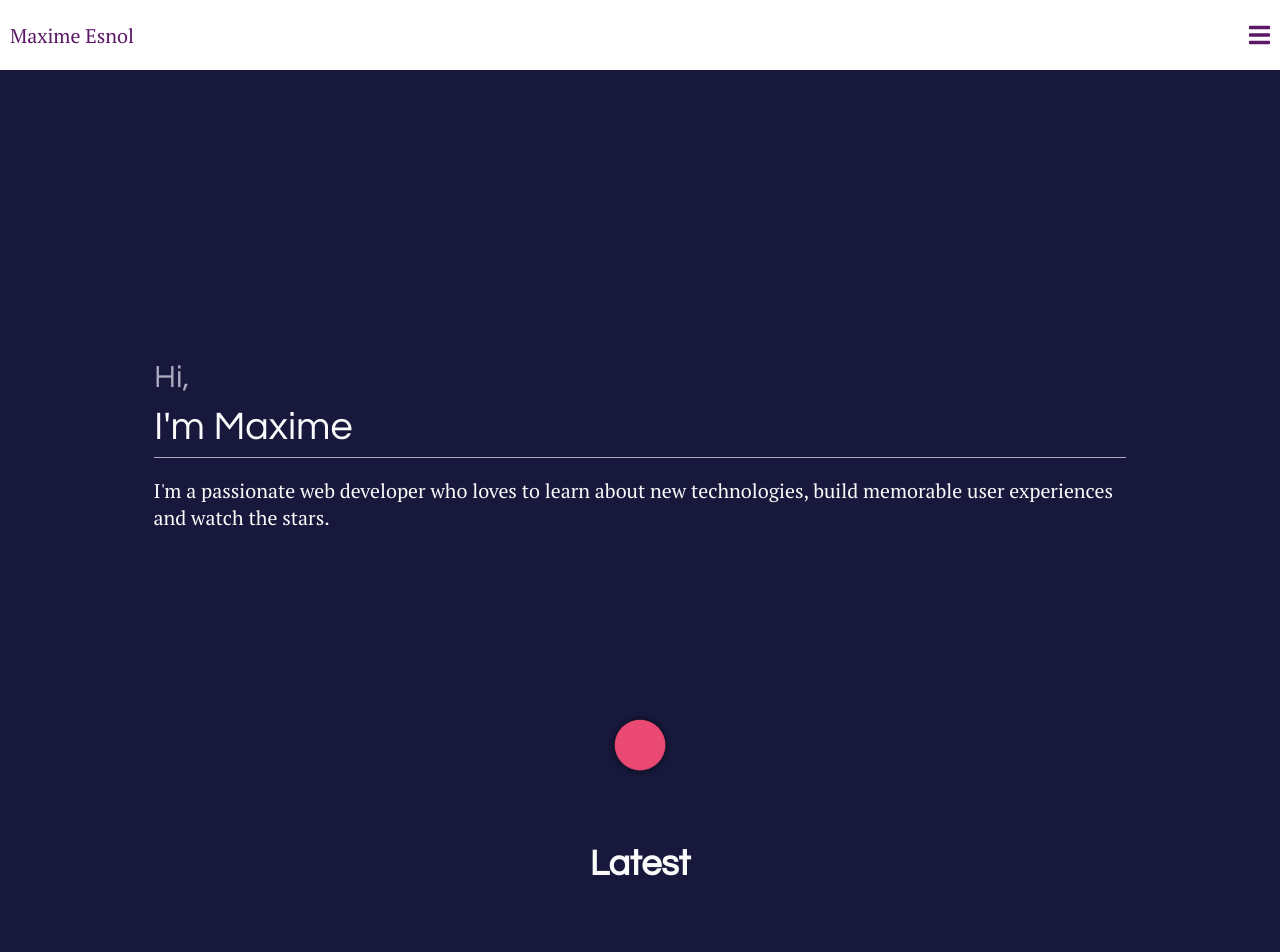
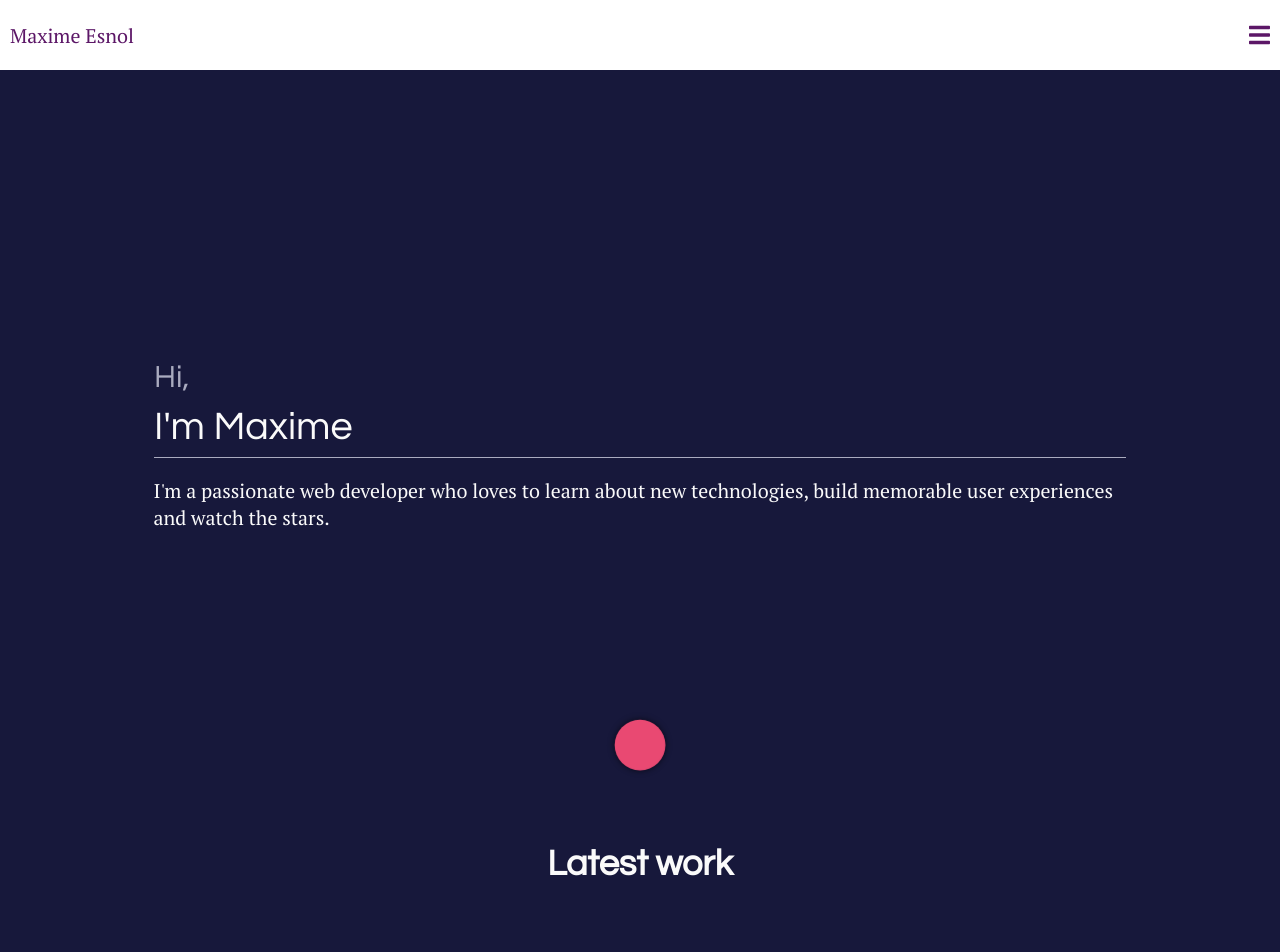
Before and after one commit to MaximeEsnol/Portfolio, a React (Create React App) app: page / in a window 1280 px wide. Shown: the top 952 px of the page. Built offline with nearby package versions, Linux system fonts and the light colour scheme.

Commit message:
Removed unused dependency

```diff
--- a/src/screens/homescreen/ProjectsSummary.js
+++ b/src/screens/homescreen/ProjectsSummary.js
@@ -1,6 +1,5 @@
 import React, { useRef, useState } from 'react';
 import ReactVisibilitySensor from 'react-visibility-sensor';
-import TimedTransition from '../../components/TimedTransition';
 import { Link } from 'react-router-dom';
 import ProjectPreview from '../../components/ProjectPreview';
 
@@ -35,7 +34,7 @@ const ProjectsSummary = React.forwardRef((props, ref) => {
             onChange={(isVisible) => onChangeVisibility(isVisible)}>
             <section ref={ref}>
                 <h2>
-                    Latest
+                    Latest work
                 </h2>
 
                 {project != null &&
```
